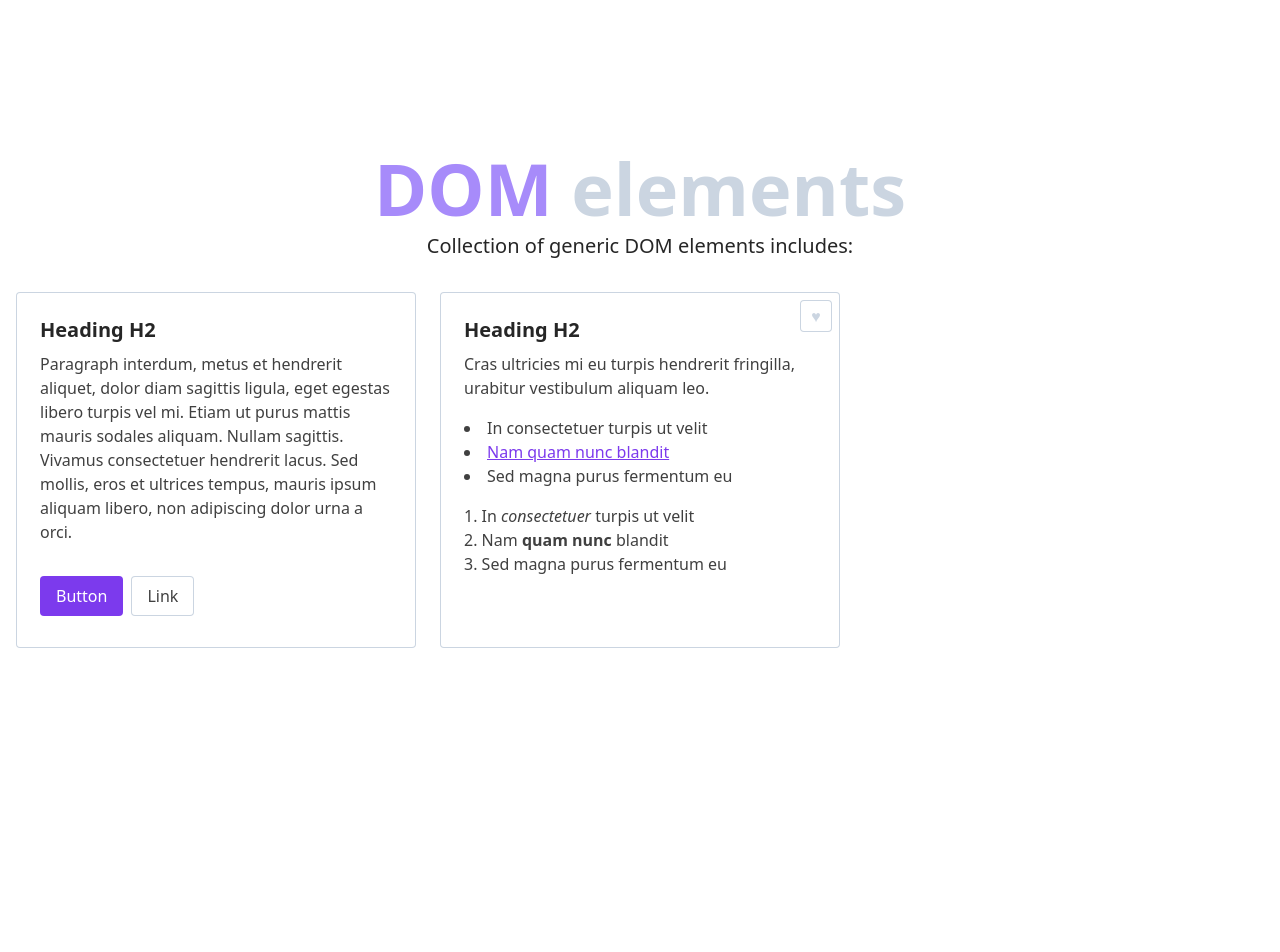
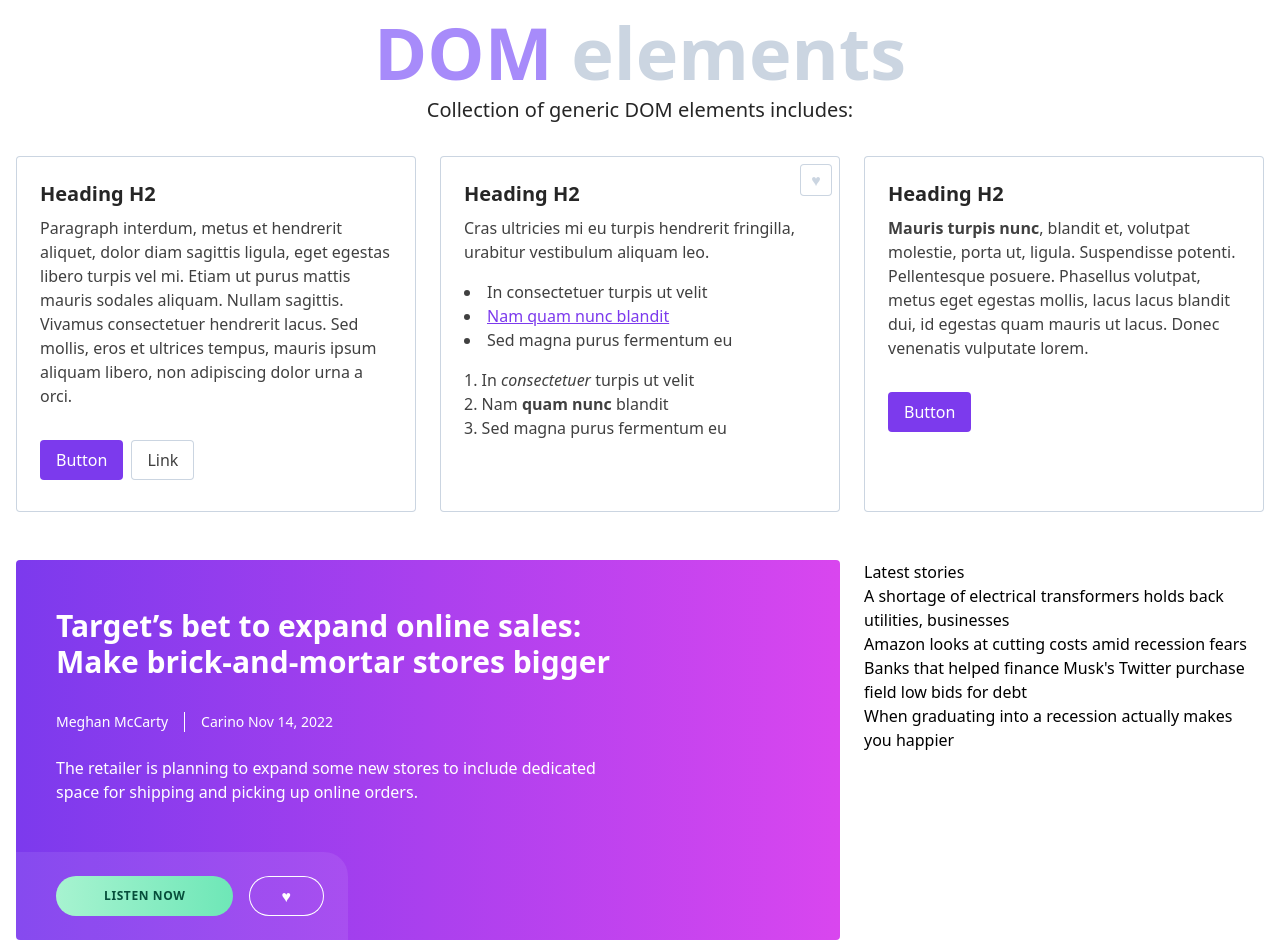
Before and after one commit to vonund/learning-dom-manipulations, a Next.js app: page / in a window 1280 px wide. Shown: the top 952 px of the page. Before the commit the page ends 800 px from the top, so only its background shows below. Built offline with nearby package versions, Linux system fonts and the light colour scheme.

Commit message:
feat: add promo markup

```diff
--- a/src/pages/index.tsx
+++ b/src/pages/index.tsx
@@ -77,10 +77,103 @@ const Home: NextPage = () => {
               </ol>
               <button
                 className="absolute right-2 top-2 block w-8 rounded leading-8 text-slate-300 shadow-inner-300 hover:bg-slate-100 hover:text-slate-800"
+                id="btn-like-id"
                 type="button"
               >
                 &hearts;
               </button>
+            </div>
+            <div className="rounded p-6 pb-8 text-neutral-700 shadow-inner-300">
+              <h2
+                className="mb-2 text-xl font-bold text-neutral-800"
+                id="heading-anchor-id"
+              >
+                Heading H2
+              </h2>
+              <p>
+                <strong>Mauris turpis nunc</strong>, blandit et, volutpat
+                molestie, porta ut, ligula. Suspendisse potenti. Pellentesque
+                posuere. Phasellus volutpat, metus eget egestas mollis, lacus
+                lacus blandit dui, id egestas quam mauris ut lacus. Donec
+                venenatis vulputate lorem.
+              </p>
+              <div className="mt-8 flex flex-wrap">
+                <button
+                  className="rounded bg-violet-600 px-4 py-2 text-white hover:bg-violet-500"
+                  type="button"
+                >
+                  Button
+                </button>
+              </div>
+            </div>
+          </div>
+          <div className="mt-12 w-full gap-x-6 md:grid md:grid-cols-3">
+            <div className="col-span-2 rounded bg-gradient-to-r from-violet-600 to-fuchsia-500 py-12 pl-10 pr-[25%]">
+              <h2 className="text-3xl font-bold text-white">
+                <a href="#" className="hover:underline">
+                  Target’s bet to expand online sales: Make brick-and-mortar
+                  stores bigger
+                </a>
+              </h2>
+              <div className="mt-8 flex text-sm text-white">
+                <span>Meghan McCarty</span>
+                <span className="mx-4 block w-[1px] bg-white" />
+                <span>Carino Nov 14, 2022</span>
+              </div>
+              <p className="mt-6 text-white">
+                The retailer is planning to expand some new stores to include
+                dedicated space for shipping and picking up online orders.
+              </p>
+              <div className="-ml-10 -mb-12 mt-12 flex">
+                <div
+                  className="
+                  flex items-center
+                  rounded-tr-3xl bg-violet-200 bg-opacity-10
+                  py-6 pl-10 pr-6
+                "
+                >
+                  <a
+                    href="#"
+                    className="
+                      block rounded-full
+                      bg-gradient-to-r from-emerald-200 to-emerald-300
+                      py-2 px-12
+                      text-xs font-semibold uppercase leading-6 tracking-wider text-emerald-900
+                      hover:from-green-200 hover:to-green-300
+                    "
+                  >
+                    Listen now
+                  </a>
+                  <a
+                    href="#"
+                    className="
+                      ml-4 block rounded-full py-2 px-8
+                      text-base font-semibold uppercase leading-6
+                      tracking-wider text-white shadow-inner-xs-white
+                      hover:bg-white hover:bg-opacity-10
+                    "
+                  >
+                    &hearts;
+                  </a>
+                </div>
+              </div>
+            </div>
+            <div className="rounded">
+              <h3>Latest stories</h3>
+              <ul>
+                <li>
+                  A shortage of electrical transformers holds back utilities,
+                  businesses
+                </li>
+                <li>Amazon looks at cutting costs amid recession fears</li>
+                <li>
+                  {`Banks that helped finance Musk's Twitter purchase field low
+                  bids for debt`}
+                </li>
+                <li>
+                  When graduating into a recession actually makes you happier
+                </li>
+              </ul>
             </div>
           </div>
         </div>
```
